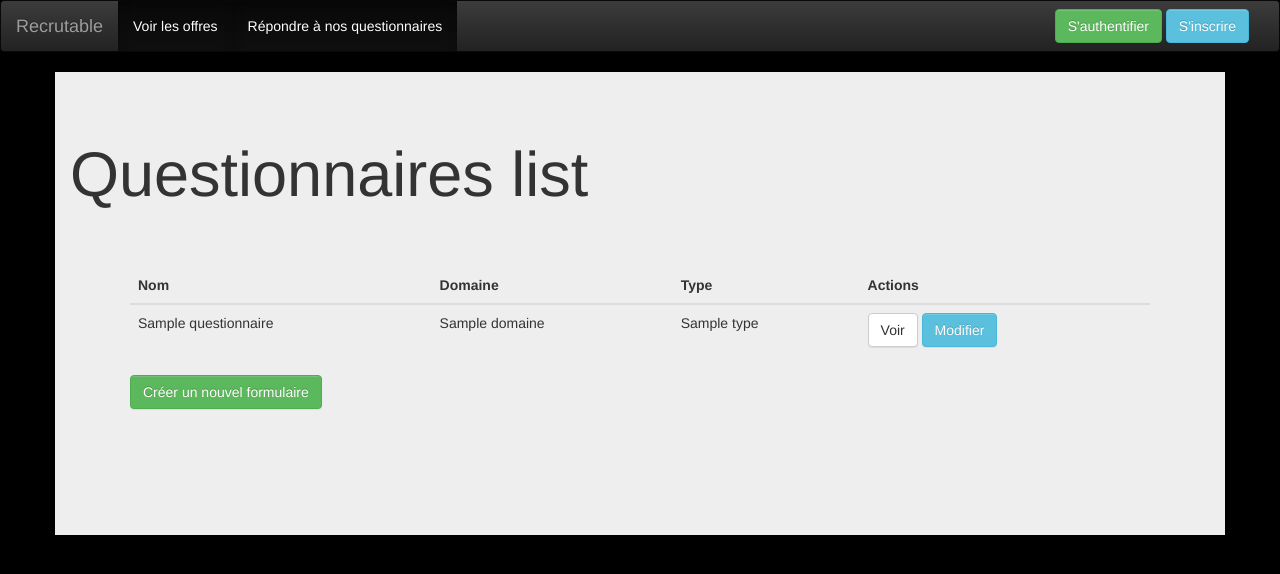
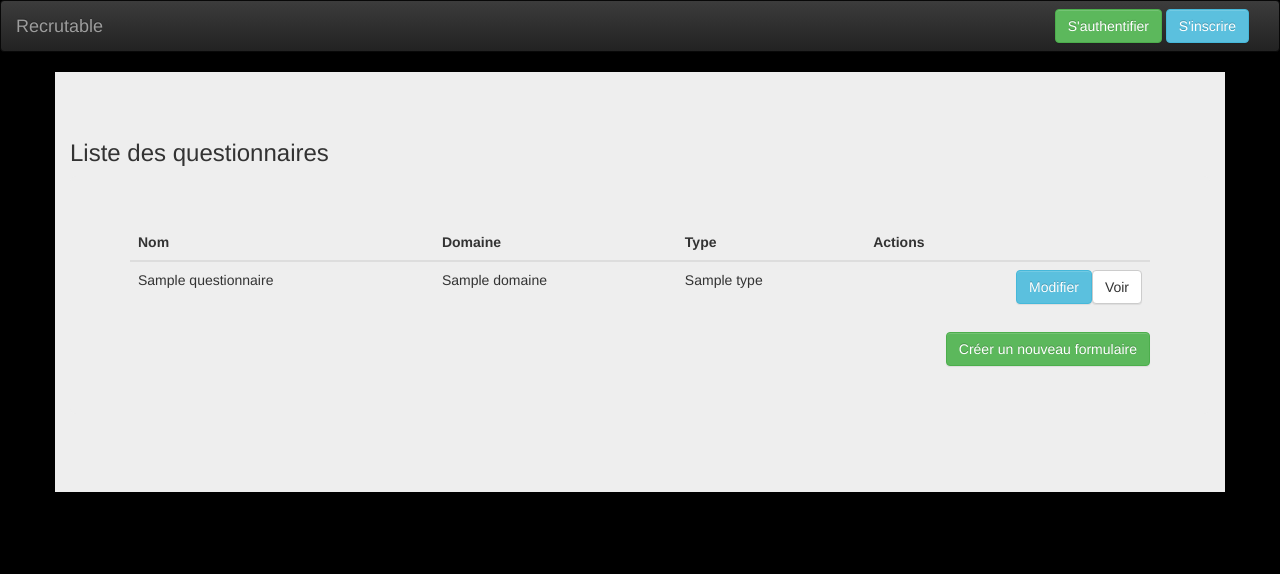
Before and after one commit to Recrutable/ApplicationWeb, a Symfony app: template src/QcmBundle/Resources/views/Questionnaires/index.html.twig in a window 1280 px wide. Shown: the top 574 px of the page. Run offline with Twig, Linux system fonts and the light colour scheme; the template is opened without the code that fills it: most values are stand-ins (such as "Sample title", 1, 10 or a date in 2020); some libraries are stand-ins or nearby versions.

Commit message:
Repasse global sur l'affichage et les liens

```diff
--- a/app/Resources/views/base.html.twig
+++ b/app/Resources/views/base.html.twig
@@ -38,8 +38,13 @@
         <!-- Collect the nav links, forms, and other content for toggling -->
         <div class="collapse navbar-collapse" id="bs-example-navbar-collapse-1">
             <ul class="nav navbar-nav">
-                <li class="active"><a href="{{ path('offres_index') }}">Voir les offres<span class="sr-only">(current)</span></a></li>
-                <li class="active"><a href="#">Répondre à nos questionnaires<span class="sr-only">(current)</span></a></li>
+                {% if is_granted('ROLE_ENTREPRISE') %}
+                    <li class="active"><a href="{{ path('offres_index') }}">Gerer mes offres<span class="sr-only">(current)</span></a></li>
+                    <li class="active"><a href="{{ path('Qcm_index') }}">Gerer mes questionnaires<span class="sr-only">(current)</span></a></li>
+                {% elseif is_granted('ROLE_CHOMEUR') %}
+                    <li class="active"><a href="{{ path('offres_index') }}">Voir les offres<span class="sr-only">(current)</span></a></li>
+                {% endif %}
+
             </ul>
             <form class="navbar-form navbar-right" role="search">
                 {% if app.user is not null %}
--- a/src/QcmBundle/Controller/QuestionnairesController.php
+++ b/src/QcmBundle/Controller/QuestionnairesController.php
@@ -104,7 +104,7 @@ class QuestionnairesController extends Controller
             $em->persist($questionnaire);
             $em->flush();
 
-            return $this->redirectToRoute('Qcm_edit', array('id' => $questionnaire->getId()));
+            return $this->redirectToRoute('Qcm_show', array('id' => $questionnaire->getId()));
         }
 
         return $this->render('QcmBundle:Questionnaires:edit.html.twig', array(
--- a/src/QcmBundle/Resources/views/Questionnaires/edit.html.twig
+++ b/src/QcmBundle/Resources/views/Questionnaires/edit.html.twig
@@ -1,11 +1,11 @@
 {% extends 'base.html.twig' %}
 
 {% block body %}
-    <h1>Questionnaires edit</h1>
+    <h3>Modification</h3>
     <div class="container jumbotron">
         {{ form_start(edit_form) }}
             {{ form_widget(edit_form) }}
-            <input type="submit" value="Valider les modifications" class="btn btn-default pull-right btn-space"/>
+            <input type="submit" value="Valider les modifications" class="btn btn-success pull-right btn-space"/>
         {{ form_end(edit_form) }}
 
         <a href="{{ path('Qcm_index') }}" class="btn btn-info pull-right">Retour à la liste</a>
--- a/src/QcmBundle/Resources/views/Questionnaires/index.html.twig
+++ b/src/QcmBundle/Resources/views/Questionnaires/index.html.twig
@@ -1,9 +1,9 @@
 {% extends 'base.html.twig' %}
 
 {% block body %}
-    <h1>Questionnaires list</h1>
+    <h3>Liste des questionnaires</h3>
     <div class="container jumbotron">
-    <table class="table">
+        <table class="table table-hover">
             <thead>
             <tr>
                 <th>Nom</th>
@@ -19,15 +19,15 @@
                     <td>{{ questionnaire.domaine }}</td>
                     <td>{{ questionnaire.type }}</td>
                     <td>
-                        <a href="{{ path('Qcm_show', { 'id': questionnaire.id }) }}" class="btn btn-default">Voir</a>
+                        <a href="{{ path('Qcm_show', { 'id': questionnaire.id }) }}" class="btn btn-default pull-right">Voir</a>
 
-                        <a href="{{ path('Qcm_edit', { 'id': questionnaire.id }) }}" class="btn btn-info">Modifier</a>
+                        <a href="{{ path('Qcm_edit', { 'id': questionnaire.id }) }}" class="btn btn-info pull-right">Modifier</a>
                     </td>
                 </tr>
 
             {% endfor %}
             </tbody>
         </table>
-            <a href="{{ path('Qcm_new') }}" class="btn btn-success">Créer un nouvel formulaire</a>
+        <a href="{{ path('Qcm_new') }}" class="btn btn-success pull-right">Créer un nouveau formulaire</a>
     </div>
 {% endblock %}
--- a/src/QcmBundle/Resources/views/questions/index.html.twig
+++ b/src/QcmBundle/Resources/views/questions/index.html.twig
@@ -33,5 +33,8 @@
         <li>
              <a class="btn btn-success" href="{{ path('questions_new',{id_questionnaires: questionnaire.id}) }}">Nouvelles questions</a>
         </li>
+        <li>
+            <a href="{{ path('Qcm_index') }}" class="btn btn-info">Retour aux questionnaires</a>
+        </li>
     </ul>
 {% endblock %}
```
Also changed, not shown: src/QcmBundle/Resources/views/Questionnaires/new.html.twig (+4 -6 lines), src/QcmBundle/Resources/views/Questionnaires/show.html.twig (+11 -4 lines). Lines whose indentation alone changed are shown as unchanged.
